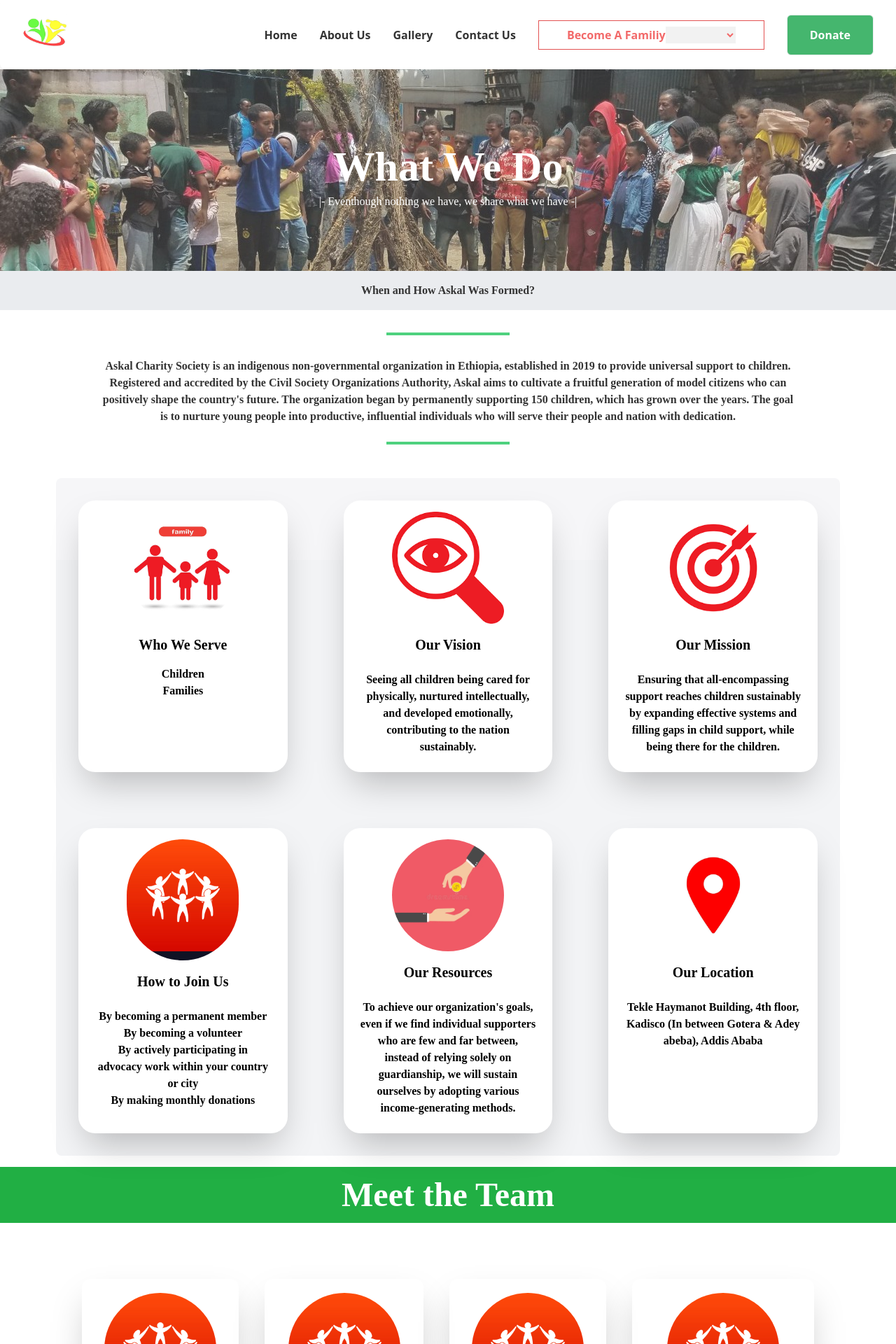
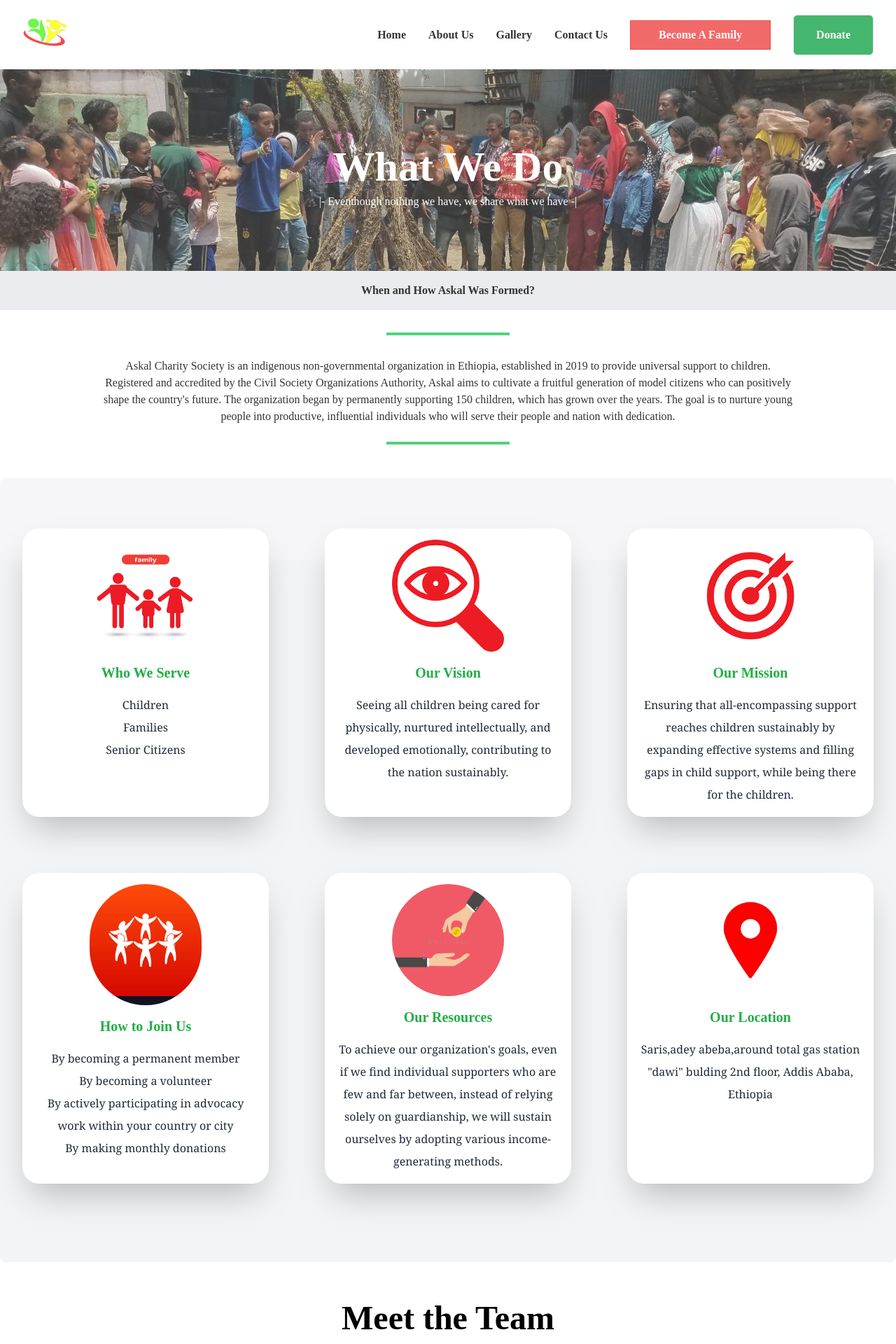
Before and after one commit to Yohanamtesfaye/Askal-Charity-Organisation-Website, a React (Vite) app: page /aboutus in a window 1280 px wide. Shown: the top 1920 px of the page at 70% size. Built offline with nearby package versions, Linux system fonts and the light colour scheme.

Commit message:
Fotter and nav edit

```diff
--- a/src/Components/Footer.jsx
+++ b/src/Components/Footer.jsx
@@ -51,10 +51,7 @@ const Footer = () => {
       </div>
     </div>
     <div className='px-4 mx-8 pb-6'>
-      <iframe
-        src='https://www.google.com/maps/embed?pb=!1m18!1m12!1m3!1d3941.0671939036934!2d38.76078781430639!3d8.965956092443042!2m3!1f0!2f0!3f0!3m2!1i1024!2i768!4f13.1!3m3!1m2!1s0x164b85fbbfe0b54f%3A0x610ea25afab8859f!2sAskal%20Charity%20Association!5e0!3m2!1sen!2set!4v1676996859338!5m2!1sen!2set'
-        className='w-64 m-3'
-      ></iframe>
+    <iframe src="https://www.google.com/maps/embed?pb=!1m18!1m12!1m3!1d3941.1242755613744!2d38.7640207!3d8.960694799999999!2m3!1f0!2f0!3f0!3m2!1i1024!2i768!4f13.1!3m3!1m2!1s0x164b830059db1b61%3A0x5bb1f433372cad06!2sAskal%20Charity%20Association!5e0!3m2!1sen!2set!4v1719301886616!5m2!1sen!2set" ></iframe>
     </div>
   </div>
   <div className='text-green-900 bg-green-100'>
--- a/src/Components/Navbar.jsx
+++ b/src/Components/Navbar.jsx
@@ -2,83 +2,84 @@ import React, { useState } from 'react';
 import { Link } from 'react-router-dom';
 import logo from '../assets/askallogo.jpg';
 import { AiOutlineMenu } from 'react-icons/ai';
+
 const Navbar = () => {
-  const[nav,setNav] = useState(false);
-  const handleNav = () =>{
+  const [nav, setNav] = useState(false);
+
+  const handleNav = () => {
     setNav(!nav);
   }
+
   return (
-    <div>
+    <div className='font-meri'>
       <div>
         <AiOutlineMenu size={24} onClick={handleNav} className="absolute top-4 right-4 z-[99] md:hidden text-red-600"/>
-      <div className='pl-4  sm:hidden'>
-          <img src={logo} width={'50px'} alt="" />
+        <div className='pl-4 sm:hidden'>
+          <img src={logo} width={'50px'} alt="logo" />
         </div>
         {
-        nav?
-        <div>
-
-          <div onClick={handleNav} className="fixed w-full  flex flex-col justify-center items-center  bg-white/30">
-
+          nav ?
+          <div className='max-md:mb-[500px]'>
+            <div onClick={handleNav} className="fixed w-full flex flex-col justify-center items-center bg-white">
               <div className='shadow-xl p-4 rounded-2xl w-56 m-2 text-center'>
-          <a href=""> <span className="hover:underline text-red-500 font-bold ">Home</span></a>
-
+                <Link to='/' onClick={handleNav}><span className="hover:underline text-red-500 font-bold">Home</span></Link>
               </div>
               <div className='shadow-xl p-4 rounded-2xl w-56 m-2 text-center'>
-          <a href="" onClick={handleNav} ><span className="hover:underline text-red-500 font-bold  ">About Us</span></a>
-
+                <Link to='/aboutus' onClick={handleNav}><span className="hover:underline text-red-500 font-bold">About Us</span></Link>
               </div>
               <div className='shadow-xl p-4 rounded-2xl w-56 m-2 text-center'>
-          <a href="" onClick={handleNav}  ><span className="hover:underline text-red-500 font-bold ">Gallery</span></a>
-
+                <Link to='/gallery' onClick={handleNav}><span className="hover:underline text-red-500 font-bold">Gallery</span></Link>
               </div>
               <div className='shadow-xl p-4 rounded-2xl w-56 m-2 text-center'>
-          <a href="" onClick={handleNav}><span className="hover:underline text-red-500 font-bold ">Contact Us</span></a>
-
+                <Link to='/contactus' onClick={handleNav}><span className="hover:underline text-red-500 font-bold">Contact Us</span></Link>
+              </div>
+              <div className="relative group shadow-xl p-4 rounded-2xl w-56 m-2 text-center">
+                <div className="hover:underline text-red-500 font-bold">Become a Family</div>
+                <div className="absolute bg-white w-full text-center text-red-500 shadow-lg rounded-md py-2 px-4 hidden group-hover:block">
+                  <ul>
+                    <li><Link to='/registervolunteer' onClick={handleNav} className='hover:underline'>Volunteer</Link></li>
+                    <li><Link to='/registermember' onClick={handleNav} className='hover:underline'>Member</Link></li>
+                    <li><Link to='/registerpartner' onClick={handleNav} className='hover:underline'>Partner</Link></li>
+                    <li><Link to='/registersupporter' onClick={handleNav} className='hover:underline'>Supporter</Link></li>
+                  </ul>
+                </div>
               </div>
               <div className='shadow-xl p-4 rounded-2xl w-56 m-2 text-center'>
-          <a href="" onClick={handleNav}><span className="hover:underline text-red-500 font-bold ">Become a Family</span></a>
-
+                <Link to='/donate' onClick={handleNav}><span className="hover:underline text-red-500 font-bold">Donate</span></Link>
               </div>
-          <div className='shadow-xl p-4 rounded-2xl w-56 m-2 text-center'>
-          <a href="" onClick={handleNav} ><span className="hover:underline text-red-500 font-bold ">Donate</span></a>
-
+            </div>
+          </div> : ''
+        }
+        <div className='hidden md:flex justify-between px-8 bg-white shadow-lg rounded-lg'>
+          <div>
+            <img src={logo} width={'70px'} alt="logo" />
+          </div>
+          <div className='flex justify-center items-center space-x-8'>
+            <div className='hover:underline hover:text-red-600 font-bold p-0'><Link to='/'>Home</Link></div>
+            <div className='hover:underline hover:text-red-600 font-bold p-0'><Link to='/aboutus'>About Us</Link></div>
+            <div className='hover:underline hover:text-red-600 font-bold'><Link to='/gallery'>Gallery</Link></div>
+            <div className='hover:underline hover:text-red-600 font-bold'><Link to='/contactus'>Contact Us</Link></div>
+            <div className="relative group">
+              <div className='border-red-600 border text-red-500 font-bold'>
+                <div className='py-2 px-10 bg-red-500 text-white hover:bg-red-700'>Become A Family</div>
+                <div className="absolute bg-white w-full text-center text-red-500 shadow-lg rounded-md py-2 px-4 hidden group-hover:block z-50">
+                  <ul>
+                    <li><Link to='/registervolunteer' className='hover:underline text-red-500'>Volunteer</Link></li>
+                    <li><Link to='/registermember' className='hover:underline text-red-500'>Member</Link></li>
+                    <li><Link to='/registerpartner' className='hover:underline text-red-500'>Partner</Link></li>
+                    <li><Link to='/registersupporter' className='hover:underline text-red-500'>Supporter</Link></li>
+                  </ul>
                 </div>
               </div>
             </div>
-         :
-        ''//empty
-      }
-          <div className='hidden md:flex justify-between px-8  bg-white shadow-lg rounded-lg'>
-            <div>
-              <img src={logo} width={'70px'} alt="" />
-            </div>
-            <div className='flex justify-center items-center space-x-8'>
-              <div className='hover:underline hover:text-red-600 font-bold p-0'><Link to='/' >Home</Link></div>
-              <div className='hover:underline hover:text-red-600 font-bold p-0'><Link to='/aboutus'  >About Us</Link></div>
-              <div className='hover:underline hover:text-red-600 font-bold'> <Link to='/gallery' >Gallery</Link></div>
-              <div className='hover:underline hover:text-red-600 font-bold '> <Link to='/contactus'  >Contact Us</Link></div>
-              <div className='border-red-600 border text-red-500 font-bold '><Link to='/' ><div className=' py-2 px-10 hover:bg-red-500 hover:text-white '>
-               <form className=' hover:bg-red-500 hover:text-white'>
-                    <label for="family">Become A Familiy</label>
-                    <select id="family" name="family">
-                        <option value=""></option>
-                        <option value="volunteer">Volunteer</option>
-                        <option value="member">Member</option>
-                    </select>
-                </form>
-
-              </div></Link></div>
-              <div className='border bg-green-600 text-white  py-4 px-8 font-bold rounded-md hover:border-green-600 hover:bg-white hover:text-green-600 '><Link to='/donate' className=''>Donate</Link></div>
-            </div>
-
-      </div>
-
-
+            <div className='border bg-green-600 text-white py-4 px-8 font-bold rounded-md hover:border-green-600 hover:bg-white hover:text-green-600'>
+              <Link to='/donate'>Donate</Link>
             </div>
           </div>
-
-  )
+        </div>
+      </div>
+    </div>
+  );
 }
 
-export default Navbar
+export default Navbar;
--- a/src/Pages/AboutUs.jsx
+++ b/src/Pages/AboutUs.jsx
@@ -22,22 +22,23 @@ const AboutUs = () => {
             </div>
             <div className='  bg-gray-200 p-4 text-center font-bold w-full '>When and How Askal Was Formed?</div>
             <hr class="border-t-4 border-green-500 w-44 mx-auto mb-4 mt-8" />
-            <div className='mt-4  p-4  text-center font-bold lg:mx-32 mb-4 justify-center'>
+            <div className='mt-4  p-4  text-center text-md lg:mx-32 mb-4 justify-center'>
                 <p className=''>Askal Charity Society is an indigenous non-governmental organization in Ethiopia, established in 2019 to provide universal support to children. Registered and accredited by the Civil Society Organizations Authority, Askal aims to cultivate a fruitful generation of model citizens who can positively shape the country's future. The organization began by permanently supporting 150 children, which has grown over the years. The goal is to nurture young people into productive, influential individuals who will serve their people and nation with dedication.</p>
                 <hr class="border-t-4 border-green-500 w-44 mx-auto mb-4 mt-6" />
             </div>
-            <div className='flex flex-col md:grid md:grid-cols-3 gap-4 bg-gray-100 md:mx-20 rounded-lg'>
+            <div className='flex flex-col md:grid md:grid-cols-3 gap-4 bg-gray-100 pb-20 mb-10 pt-10 rounded-lg'>
     <div className='p-4  text-center transform transition-transform duration-300 hover:-translate-y-2 bg-white rounded-3xl m-8 shadow-2xl '>
         <div className='rounded w-40 mx-auto '>
             <img src={family} alt="Family" className='w-full rounded-full' />
         </div>
 
-        <div className='font-bold text-xl py-4'>Who We Serve</div>
+        <div className='font-bold text-customGreen text-xl py-4'>Who We Serve</div>
 
-        <div className='font-bold'>
+        <div className='text-md leading-8 text-gray-800 y-800 font-serif'>
             <ul>
                 <li>Children</li>
                 <li>Families</li>
+                <li>Senior Citizens</li>
             </ul>
         </div>
     </div>
@@ -45,8 +46,8 @@ const AboutUs = () => {
         <div className='rounded w-40 mx-auto'>
             <img src={vision} alt="Vision" className='w-full' />
         </div>
-        <div className='font-bold text-xl py-4'>Our Vision</div>
-        <div className='font-bold p-2'>
+        <div className='font-bold text-xl text-customGreen py-4'>Our Vision</div>
+        <div className='text-md leading-8 text-gray-800 y-800 font-serif'>
             <p>Seeing all children being cared for physically, nurtured intellectually, and developed emotionally, contributing to the nation sustainably.</p>
         </div>
     </div>
@@ -54,8 +55,8 @@ const AboutUs = () => {
         <div className='rounded w-40 mx-auto'>
             <img src={mission} alt="Mission" className='w-full rounded-full' />
         </div>
-        <div className='font-bold text-xl py-4'>Our Mission</div>
-        <div className='font-bold p-2'>
+        <div className='font-bold text-xl text-customGreen py-4'>Our Mission</div>
+        <div className='text-md leading-8 text-gray-800 y-800 font-serif'>
             <p>Ensuring that all-encompassing support reaches children sustainably by expanding effective systems and filling gaps in child support, while being there for the children.</p>
         </div>
     </div>
@@ -63,8 +64,8 @@ const AboutUs = () => {
         <div className='rounded w-40 mx-auto'>
             <img src={friend} alt="Friend" className='w-full rounded-full' />
         </div>
-        <div className='font-bold text-xl py-4 text-center'>How to Join Us</div>
-        <div className='font-bold p-2'>
+        <div className='font-bold text-xl text-customGreen py-4 text-center'>How to Join Us</div>
+        <div className='text-md leading-8 text-gray-800 y-800 font-serif'>
             <ul className='text-center'>
                 <li>By becoming a permanent member</li>
                 <li>By becoming a volunteer</li>
@@ -77,8 +78,8 @@ const AboutUs = () => {
         <div className='rounded w-40 mx-auto'>
             <img src={recourse} alt="Resource" className='w-full rounded-full' />
         </div>
-        <div className='font-bold text-xl py-4'>Our Resources</div>
-        <div className='font-bold p-2'>
+        <div className='font-bold text-xl text-customGreen py-4'>Our Resources</div>
+        <div className='text-md leading-8 text-gray-800 y-800 font-serif'>
             <p>To achieve our organization's goals, even if we find individual supporters who are few and far between, instead of relying solely on guardianship, we will sustain ourselves by adopting various income-generating methods.</p>
         </div>
     </div>
@@ -86,14 +87,16 @@ const AboutUs = () => {
         <div className='rounded w-40 mx-auto'>
             <img src={location} alt="Resource" className='w-full rounded-full' />
         </div>
-        <div className='font-bold text-xl py-4'>Our Location</div>
-        <div className='font-bold p-2'>
-            <p>Tekle Haymanot Building, 4th floor, Kadisco (In between Gotera & Adey abeba), Addis Ababa</p>
+        <div className='font-bold text-xl text-customGreen py-4'>Our Location</div>
+        <div className='text-md leading-8 text-gray-800 y-800 font-serif'>
+            <p>Saris,adey abeba,around total gas station "dawi" bulding 2nd floor, Addis Ababa, Ethiopia</p>
         </div>
     </div>
 </div>
     <div className='mt-4 lg:mb-32'>
-      <div className='bg-customGreen text-white p-4 my-2 text-center font-bold text-5xl'><h1>Meet the Team</h1></div>
+      <div className='bg--200 p-4 my-2 text-center font-bold text-5xl'><h1>Meet the Team</h1>
+      <hr class="border-t-4 border-green-500 w-44 mx-auto mb-4 mt-5" />
+      </div>
       <div className='lg:flex justify-evenly m-8 lg:m-20 '>
         <div className=' mb-6 p-4 px-8 rounded-xl shadow-2xl text-center   font-bold transform transition-transform duration-300 hover:-translate-y-2 '>
         <div className='rounded w-40 mx-auto my-1'>
--- a/src/Pages/ContactUs.jsx
+++ b/src/Pages/ContactUs.jsx
@@ -25,7 +25,7 @@ const ContactUs = () => {
 
   return (
     <div className='font-meri '>
-      <div className='bg-customGreen text-white p-4  text-center font-bold text-5xl'> <h1>Contact Us </h1></div>
+      <div className='bg-gray-200  p-4  text-center font-bold text-5xl'> <h1>Contact Us </h1></div>
       <div className='lg:flex lg:m-12 shadow-2xl rounded-2xl'>
       <div className='bg-customGreen text-white lg:p-8  my-3 px-2 lg:w-1/2 rounded-2xl'>
         <h1 className='text-4xl font-bold mb-8'>Get in Touch</h1>
--- a/src/Pages/Home.jsx
+++ b/src/Pages/Home.jsx
@@ -32,18 +32,18 @@ const Home = () => {
       <div >
       <div className='bg-gray-50 py-2'>
     <h3 className='text-3xl pt-2 text-center text-gray-900 font-serif font-extralight'>What We Do</h3>
-    <div className='lg:grid grid-cols-1 my-8 font-serif lg:mx-10 md:grid-cols-3 gap-5'>
-      <div className='shadow-lg p-10 max-md:m-5 rounded-xl bg-white'>
-        <img src={basic} width={200} className='mt-5 max-w-full max-h-full mx-auto transform transition-transform duration-500 hover:scale-110'/>
+    <div className='lg:grid grid-cols-1 my-8 font-serif lg:mx-10 md:grid-cols-3 gap-5 '>
+      <div className='shadow-lg p-10 max-md:m-5 rounded-xl bg-white transform transition-transform duration-500 hover:scale-110'>
+        <img src={basic} width={200} className='mt-5 max-w-full max-h-full mx-auto '/>
         <h3 className='text-lg font-bold py-2 text-green-500 mt-7'>Basic needs</h3>
         <p>We offer essential support to families in need, ensuring they have access to basic necessities.</p>
       </div>
-      <div className='shadow-lg p-10 rounded-xl max-md:m-5 bg-white'>
+      <div className='shadow-lg p-10 rounded-xl max-md:m-5 bg-white transform transition-transform duration-500 hover:scale-110'>
         <img src={health} width={200} className='max-w-full max-h-full mx-auto transform transition-transform duration-500 hover:scale-110'/>
         <h3 className='text-lg font-bold py-2 text-green-500'>Health</h3>
         <p>We provide immediate health assistance to children and their parents in need. We are dedicated to support families with urgent medical care.</p>
       </div>
-      <div className='shadow-lg p-10 rounded-xl max-md:m-5 bg-white'>
+      <div className='shadow-lg p-10 rounded-xl max-md:m-5 bg-white transform transition-transform duration-500 hover:scale-110'>
         <img src={teach} width={200} className='max-w-full max-h-full mx-auto transform transition-transform duration-500 hover:scale-110'/>
         <h3 className='text-lg font-bold py-2 text-green-500'>Teach</h3>
         <p>
@@ -52,14 +52,14 @@ const Home = () => {
       </div>
     </div>
     <div className='lg:grid grid-cols-2 my-8 font-serif lg:mx-10 md:grid-cols-3 gap-5 justify-center'>
-      <div className='shadow-lg p-10 rounded-xl max-md:m-5 bg-white'>
+      <div className='shadow-lg p-10 rounded-xl max-md:m-5 bg-white transform transition-transform duration-500 hover:scale-110'>
         <img src={talent} width={200} className='max-w-full max-h-full mx-auto transform transition-transform duration-500 hover:scale-110'/>
         <h3 className='text-lg font-bold py-2 text-green-500'>Talent</h3>
         <p>
           Askal is committed to nurturing children's talents by conducting a two month summer camp which is mainly focused on developing talent.
         </p>
       </div>
-      <div className='shadow-lg p-10 rounded-xl max-md:m-5 bg-white'>
+      <div className='shadow-lg p-10 rounded-xl max-md:m-5 bg-white transform transition-transform duration-500 hover:scale-110'>
         <img src={training} width={200} className='max-w-full max-h-full mx-auto transform transition-transform duration-500 hover:scale-110'/>
         <h3 className='text-lg font-bold py-2 text-green-500'>Life Training</h3>
         <p>
@@ -102,8 +102,8 @@ const Home = () => {
        <div className=''>
           <h3 className='text-3xl pt-5 text-center text-gray-900 font-serif font-extralight '>Events</h3>
             </div>
-            <div className='lg:flex gap-5 my-2 lg:mx-20 '>
-            <div className=' shadow-lg p-10 rounded-xl bg-white max-md:m-5 '>
+            <div className='lg:flex gap-7 my-2 lg:mx-20 '>
+            <div className=' shadow-lg p-10 rounded-xl bg-white max-md:m-5 transform transition-transform duration-500 hover:scale-110 '>
                 <div className='max-w-full max-h-full mx-auto mr-10'>
                    <img src={artevent}   className='mt-5 max-w-full max-h-full mx-auto  transform transition-transform duration-500 hover:scale-110' />
                 </div>
@@ -114,7 +114,7 @@ const Home = () => {
                   </p>
                 </div>
               </div>
-              <div className=' shadow-lg p-10 rounded-xl bg-white max-md:m-5 '>
+              <div className=' shadow-lg p-10 rounded-xl bg-white max-md:m-5 transform transition-transform duration-500 hover:scale-110 '>
                 <div className='max-w-full max-h-full mx-auto mr-10'>
                    <img src={artevent2} className='mt-5 max-w-full max-h-full mx-auto  transform transition-transform duration-500 hover:scale-110'  />
                 </div>
@@ -125,7 +125,7 @@ const Home = () => {
                   </p>
                 </div>
               </div>
-              <div className=' shadow-lg p-10 rounded-xl bg-white max-md:m-5 '>
+              <div className=' shadow-lg p-10 rounded-xl bg-white max-md:m-5 transform transition-transform duration-500 hover:scale-110 '>
                 <div className='max-w-full max-h-full mx-auto mr-10'>
                    <img src={trip}   className='mt-5 max-w-full max-h-full mx-auto  transform transition-transform duration-500 hover:scale-110' />
                 </div>
@@ -136,7 +136,7 @@ const Home = () => {
                   </p>
                 </div>
               </div>
-              <div className=' shadow-lg p-10 rounded-xl bg-white max-md:m-5 '>
+              <div className=' shadow-lg p-10 rounded-xl bg-white max-md:m-5 transform transition-transform duration-500 hover:scale-110 '>
                 <div className='max-w-full max-h-full mx-auto mr-10'>
                    <img src={shoehine}   className='mt-5 max-w-full max-h-full mx-auto  transform transition-transform duration-500 hover:scale-110' />
                 </div>
```
Lines whose indentation alone changed are shown as unchanged.
